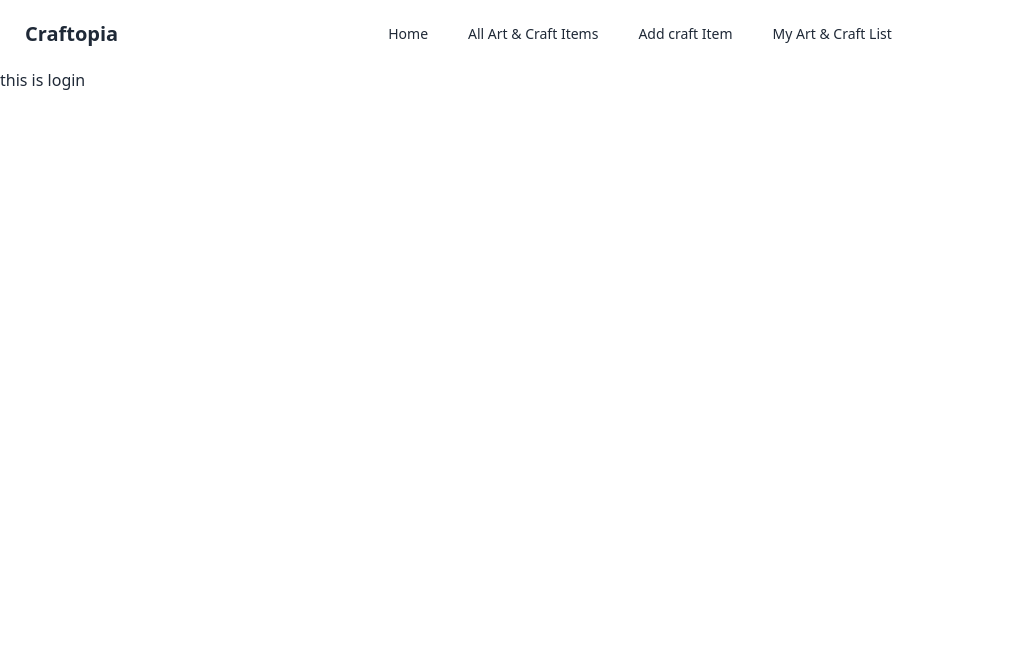
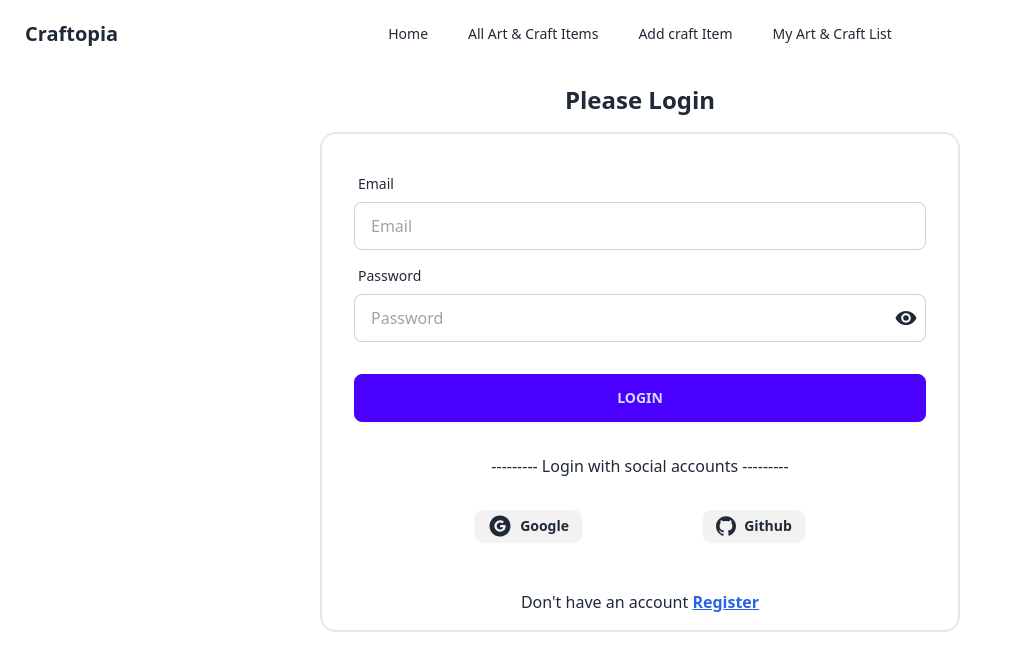
Before and after one commit to HasnatShahriar/craftopia, a React (Vite) app: page /login in a window 1280 px wide. Shown: the top 670 px of the page, without its empty margins (0-1023 px from the left). Built offline with nearby package versions, Linux system fonts and the light colour scheme; no server answers.

Commit message:
added google & github login

```diff
--- a/src/pages/Login/Login.jsx
+++ b/src/pages/Login/Login.jsx
@@ -1,9 +1,120 @@
+import { useContext, useState } from 'react';
+import { ToastContainer, toast } from 'react-toastify';
+import 'react-toastify/dist/ReactToastify.css';
+import { AuthContext } from '../../providers/AuthProvider';
+import { IoMdEye, IoMdEyeOff } from 'react-icons/io';
+import { Link } from 'react-router-dom';
+import { AiFillGoogleCircle } from 'react-icons/ai';
+import { SiGithub } from 'react-icons/si';
+
+const Login = () => {
+  const { signIn, googleSignIn, githubSignIn, setUser } = useContext(AuthContext);
+  const [success, setSuccess] = useState('');
+  const [loginError, setLoginError] = useState('');
+  const [showPassword, setShowPassword] = useState(false);
+
+  const handleLogin = e => {
+    e.preventDefault();
+    const form = e.target;
+    const email = form.email.value;
+    const password = form.password.value;
+    console.log(email, password);
+
+    // reset error & success
+    setSuccess('');
+    setLoginError('');
+
+    // sign in with email & password
+    signIn(email, password)
+      .then(result => {
+        console.log(result.user);
+        setSuccess('User login successfully')
+        toast.success('User login successfully')
+      })
+      .catch(error => {
+        console.error(error);
+        setLoginError('Please Provide Valid Email & Password')
+        toast.error("User Login Failed !!! Please check your email & password")
+
+      })
+  }
+  // sign in with google
+  const handleGoogleLogin = () => {
+    googleSignIn()
+      .then(result => {
+        console.log(result.user);
+        setUser(result.user)
+        setSuccess('User login successfully')
+        toast.success('User login successfully')
+      })
+      .catch(error => {
+        console.error(error);
+        toast.error("User Login Failed !!! Please check your email & password")
+      })
+  }
 
 
-const Login = () => {
+  //  sign in with github
+  const handleGithubLogin = () => {
+    githubSignIn()
+      .then(result => {
+        console.log(result.user);
+        setUser(result.user);
+        setSuccess('User login successfully')
+        toast.success('User login successfully')
+      })
+      .catch(error => {
+        console.error(error);
+        toast.error("User Login Failed !!! Please check your email & password")
+      })
+  }
+
   return (
     <div>
-      <h3>this is login</h3>
+      <div>
+        <p className="text-2xl font-semibold text-center my-4">Please Login</p>
+        <div className="md:w-3/4 lg:w-1/2 mx-auto border-2 rounded-2xl mb-10">
+          <form onSubmit={handleLogin} className="card-body">
+            <div className="form-control">
+              <label className="label">
+                <span className="label-text">Email</span>
+              </label>
+              <input type="email" name="email" placeholder="Email" className="input input-bordered" required />
+            </div>
+            <div className="form-control relative">
+              <label className="label">
+                <span className="label-text">Password</span>
+              </label>
+              <input type={showPassword ? 'text' : 'password'} name="password" placeholder="Password" className="input input-bordered" required />
+              <span className="absolute bottom-3 right-2 text-2xl" onClick={() => setShowPassword(!showPassword)}>
+                {
+                  showPassword ? <IoMdEyeOff /> : <IoMdEye />
+                }
+              </span>
+
+
+            </div>
+
+            <div className="form-control mt-6">
+              <button className="btn btn-primary">LOGIN</button>
+            </div>
+            <p className="text-center my-6">---------  Login with social accounts  ---------</p>
+            <div className="flex justify-evenly">
+              <button onClick={handleGoogleLogin} className="btn btn-sm"><span className="text-2xl"><AiFillGoogleCircle /></span> Google</button>
+              <button onClick={handleGithubLogin} className="btn btn-sm"><span className="text-xl"><SiGithub /></span>Github</button>
+            </div>
+          </form>
+          {
+            loginError && <p className="text-red-600 ml-8">{loginError}</p>
+          }
+          {
+            success && <p className="text-green-500 ml-8">{success}</p>
+          }
+          <p className="text-center my-4">Don't have an account <Link to='/register' className="text-blue-600 font-bold underline">Register</Link></p>
+        </div>
+      </div>
+
+      <ToastContainer />
     </div>
   );
 };
--- a/src/pages/Register/Register.jsx
+++ b/src/pages/Register/Register.jsx
@@ -2,7 +2,8 @@ import { useContext, useState } from "react";
 import { Link } from "react-router-dom";
 import { AuthContext } from "../../providers/AuthProvider";
 import { IoMdEye, IoMdEyeOff } from "react-icons/io";
-
+import { ToastContainer, toast } from 'react-toastify';
+import 'react-toastify/dist/ReactToastify.css';
 
 
 
@@ -39,16 +40,19 @@ const Register = () => {
     createUser(email, password)
       .then(result => {
         console.log(result.user)
+        setSuccess('User created successfully')
+        toast.success('User created successfully')
       })
       .catch(error => {
         console.error(error);
+        setRegisterError('User creation failed')
+        toast.error('User creation failed')
 
       })
   }
 
   return (
     <div>
-      <h3>this is register</h3>
       <div>
         <p className="text-2xl font-semibold text-center my-4">Please Register</p>
         <div className="md:w-3/4 lg:w-1/2 mx-auto border-2 rounded-2xl mb-10">
@@ -98,6 +102,7 @@ const Register = () => {
           <p className="text-center my-4">Already have an account <Link to='/login' className="text-blue-600 font-bold underline">Login</Link></p>
         </div>
       </div>
+      <ToastContainer/>
     </div>
   );
 };
--- a/src/providers/AuthProvider.jsx
+++ b/src/providers/AuthProvider.jsx
@@ -1,9 +1,15 @@
 import { createContext, useEffect, useState } from "react";
 import PropTypes from 'prop-types';
-import { createUserWithEmailAndPassword, onAuthStateChanged, signOut } from "firebase/auth";
+import { GithubAuthProvider, GoogleAuthProvider, createUserWithEmailAndPassword, onAuthStateChanged, signInWithEmailAndPassword, signInWithPopup, signOut } from "firebase/auth";
 import auth from './../firebase/firebase.config';
 
+
 export const AuthContext = createContext(null);
+
+// social media
+const googleProvider = new GoogleAuthProvider();
+const githubProvider = new GithubAuthProvider();
+
 
 const AuthProvider = ({ children }) => {
 
@@ -14,6 +20,25 @@ const AuthProvider = ({ children }) => {
   const createUser = (email, password) => {
     setLoading(true)
     return createUserWithEmailAndPassword(auth, email, password)
+  }
+
+  // sign in
+  const signIn = (email, password) => {
+    setLoading(true)
+    return signInWithEmailAndPassword(auth,email,password)
+  }
+
+  // google sign in
+  const googleSignIn = ()=>{
+    setLoading(true)
+    return signInWithPopup(auth,googleProvider)
+  }
+
+
+  // github sign in
+  const githubSignIn = () =>{
+    setLoading(true)
+    return signInWithPopup(auth,githubProvider)
   }
 
   // logout
@@ -37,7 +62,10 @@ const AuthProvider = ({ children }) => {
     setUser,
     loading,
     createUser,
-    logOut
+    signIn,
+    logOut,
+    googleSignIn,
+    githubSignIn
 
   }
   return (
```
